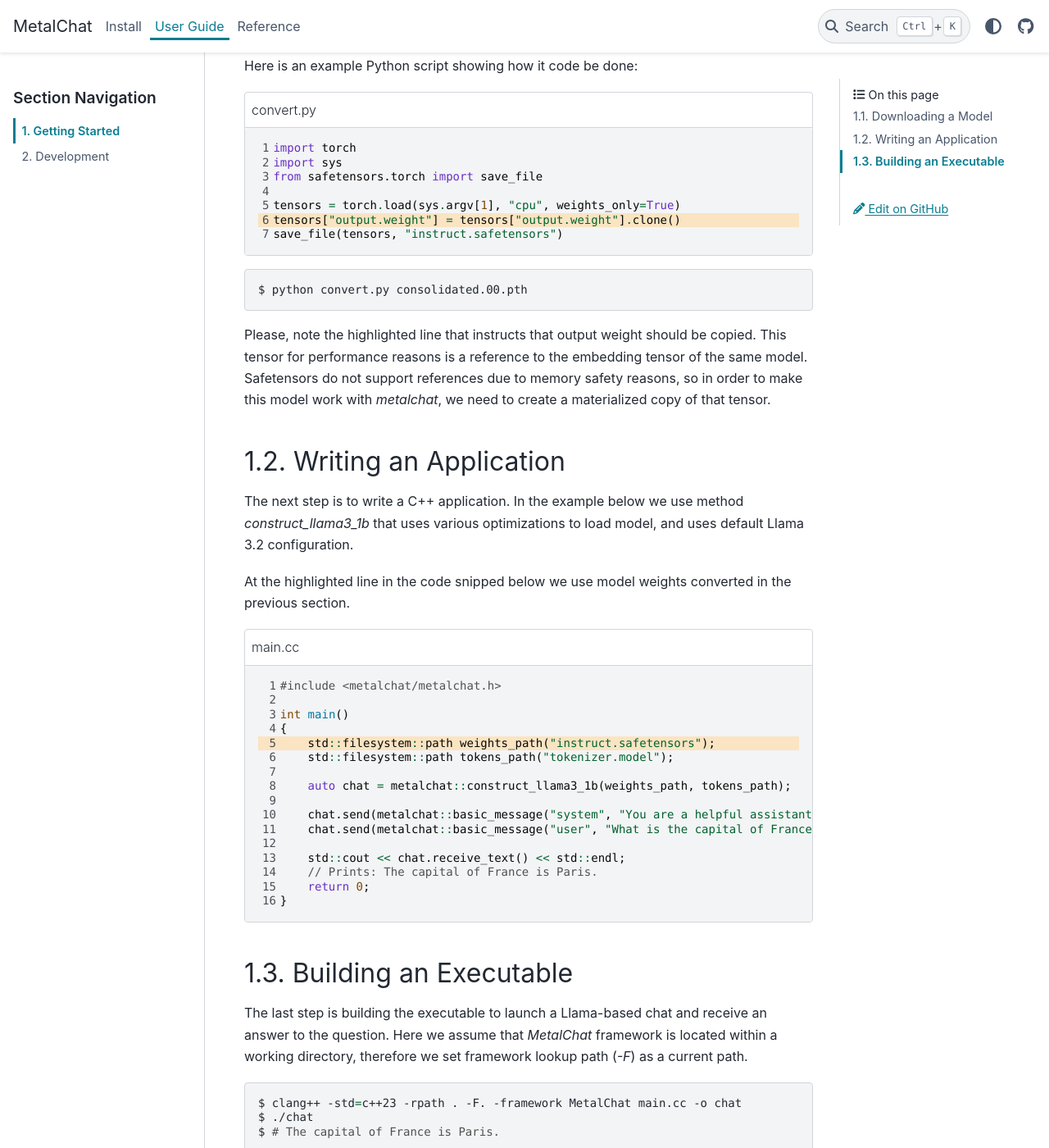
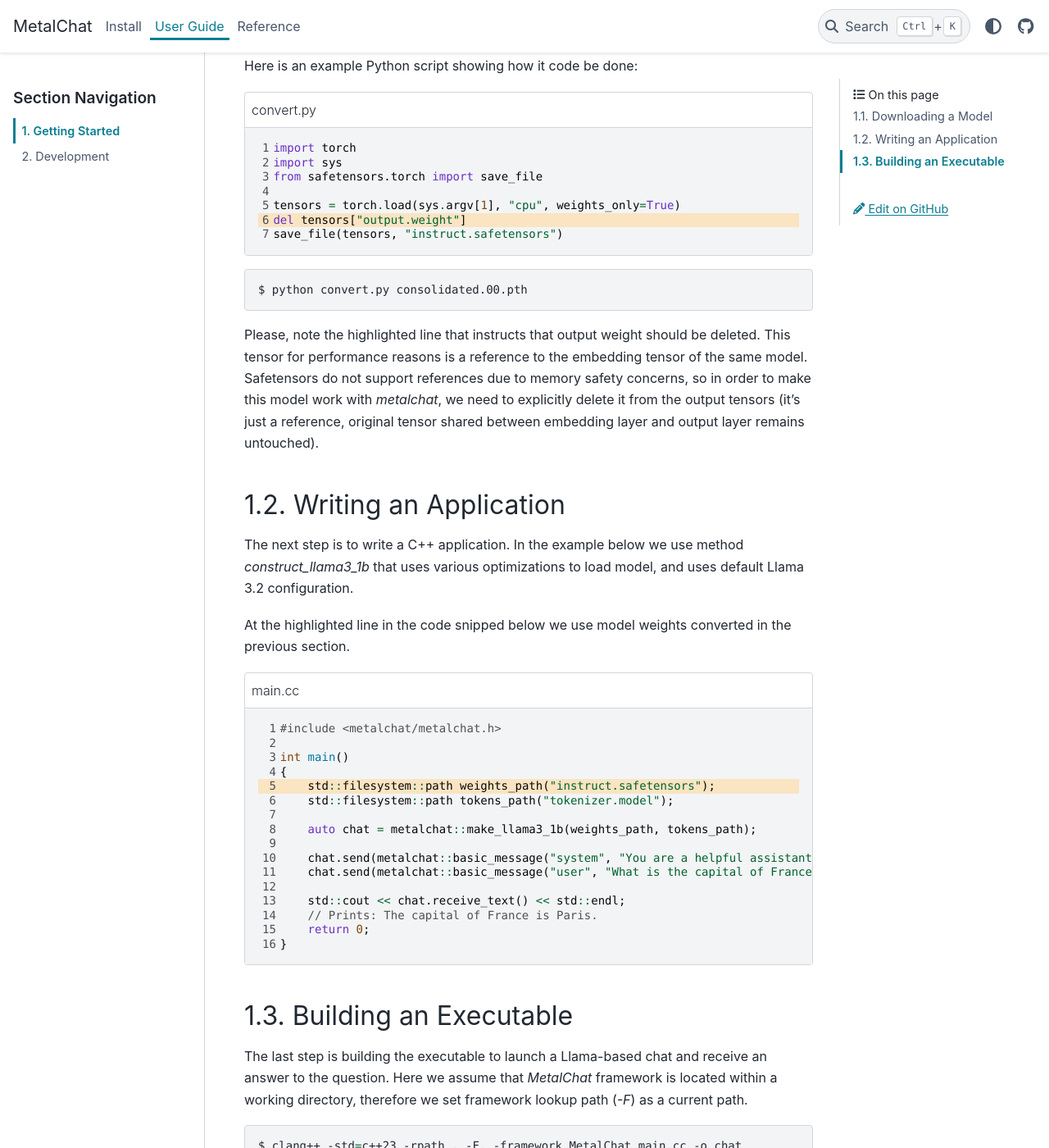
Before and after one commit to ybubnov/metalchat, a Sphinx documentation site: the page built from documentation/guides/getting_started.rst, in a window 1280 px wide and 1400 px high, scrolled down 767 px. Shown: the whole window at 82% size. Built offline with Sphinx 7.4.7 and the PyData theme 0.15.4, drawn with Linux system fonts in a browser that asks for light colours.

Commit message:
Update documentation.

```diff
--- a/documentation/guides/getting_started.rst
+++ b/documentation/guides/getting_started.rst
@@ -41,7 +41,7 @@
    from safetensors.torch import save_file
 
    tensors = torch.load(sys.argv[1], "cpu", weights_only=True)
-   tensors["output.weight"] = tensors["output.weight"].clone()
+   del tensors["output.weight"]
    save_file(tensors, "instruct.safetensors")
 
 
@@ -50,10 +50,11 @@
    python convert.py consolidated.00.pth
 
 
-Please, note the highlighted line that instructs that output weight should be copied. This tensor
+Please, note the highlighted line that instructs that output weight should be deleted. This tensor
 for performance reasons is a reference to the embedding tensor of the same model. Safetensors do
-not support references due to memory safety reasons, so in order to make this model work with
-`metalchat`, we need to create a materialized copy of that tensor.
+not support references due to memory safety concerns, so in order to make this model work with
+`metalchat`, we need to explicitly delete it from the output tensors (it's just a reference,
+original tensor shared between embedding layer and output layer remains untouched).
 
 Writing an Application
 ^^^^^^^^^^^^^^^^^^^^^^
@@ -77,7 +78,7 @@
        std::filesystem::path weights_path("instruct.safetensors");
        std::filesystem::path tokens_path("tokenizer.model");
 
-       auto chat = metalchat::construct_llama3_1b(weights_path, tokens_path);
+       auto chat = metalchat::make_llama3_1b(weights_path, tokens_path);
 
        chat.send(metalchat::basic_message("system", "You are a helpful assistant"));
        chat.send(metalchat::basic_message("user", "What is the capital of France?"));
```
